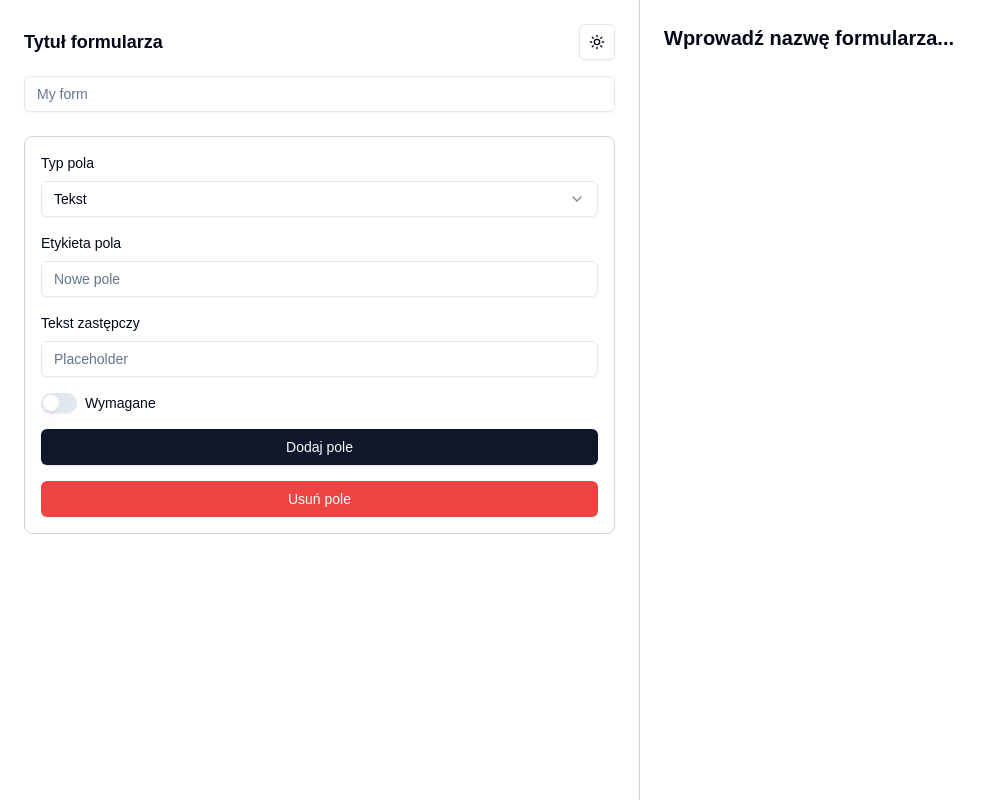
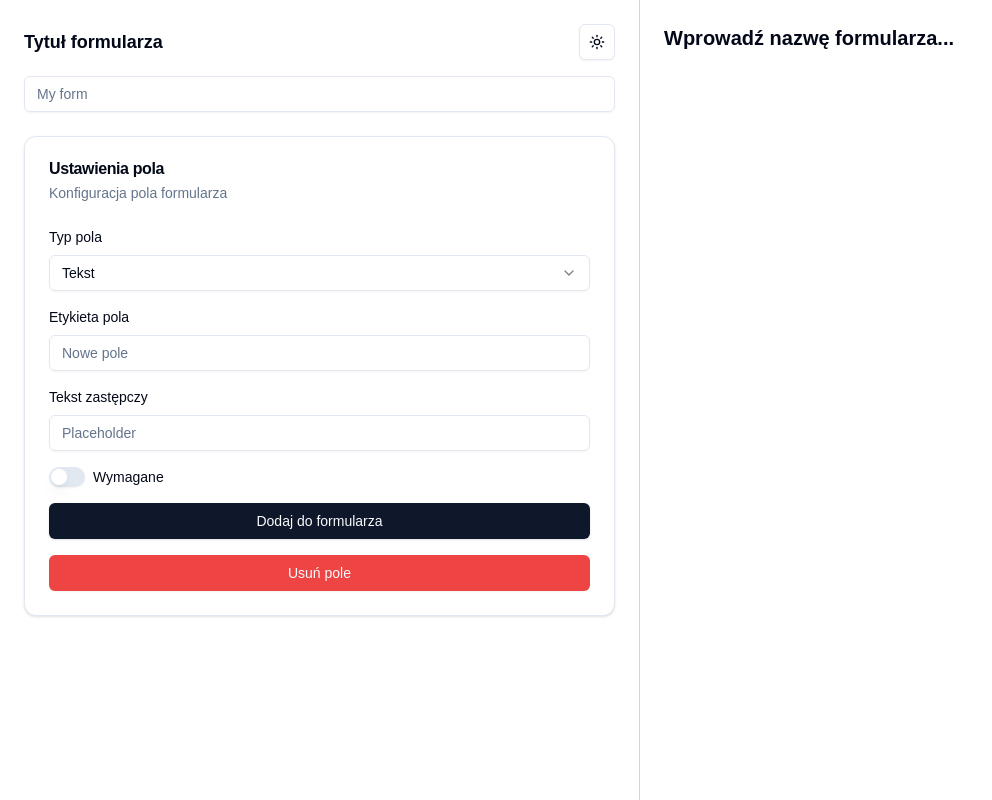
Before and after one commit to Blazej90/form, a Next.js app: page / in a window 1280 px wide. Shown: the whole page, without its empty margins (0-992 px from the left). Built offline with nearby package versions, Linux system fonts and the light colour scheme.

Commit message:
feat(form): add card from shadcn/ui fir field settings

```diff
--- a/src/components/LeftPanel.tsx
+++ b/src/components/LeftPanel.tsx
@@ -14,6 +14,13 @@
 import { Switch } from "@/components/ui/switch";
 import { Button } from "@/components/ui/button";
 import { Field } from "@/types/types";
+import {
+  Card,
+  CardContent,
+  CardHeader,
+  CardTitle,
+  CardDescription,
+} from "@/components/ui/card";
 
 interface LeftPanelProps {
   title: string;
@@ -70,7 +77,12 @@
         className="w-full mb-6"
       />
       <div>
-        <div className="p-4 border border-gray-300 rounded-lg mb-6">
+        <Card>
+          <CardHeader>
+            <CardTitle>Ustawienia pola</CardTitle>
+            <CardDescription>Konfiguracja pola formularza</CardDescription>
+          </CardHeader>
+          <CardContent>
             <div className="mb-4">
               <label className="block mb-2 text-sm font-medium">Typ pola</label>
               <Select
@@ -130,7 +142,7 @@
               <label className="ml-2 text-sm font-medium">Wymagane</label>
             </div>
             <Button onClick={addField} className="mb-4 w-full">
-            Dodaj pole
+              Dodaj do formularza
             </Button>
             <Button
               onClick={removeField}
@@ -139,7 +151,8 @@
             >
               Usuń pole
             </Button>
-        </div>
+          </CardContent>
+        </Card>
       </div>
     </div>
   );
--- /dev/null
+++ b/src/components/ui/card.tsx
@@ -0,0 +1,76 @@
+import * as React from "react"
+
+import { cn } from "@/lib/utils"
+
+const Card = React.forwardRef<
+  HTMLDivElement,
+  React.HTMLAttributes<HTMLDivElement>
+>(({ className, ...props }, ref) => (
+  <div
+    ref={ref}
+    className={cn(
+      "rounded-xl border bg-card text-card-foreground shadow",
+      className
+    )}
+    {...props}
+  />
+))
+Card.displayName = "Card"
+
+const CardHeader = React.forwardRef<
+  HTMLDivElement,
+  React.HTMLAttributes<HTMLDivElement>
+>(({ className, ...props }, ref) => (
+  <div
+    ref={ref}
+    className={cn("flex flex-col space-y-1.5 p-6", className)}
+    {...props}
+  />
+))
+CardHeader.displayName = "CardHeader"
+
+const CardTitle = React.forwardRef<
+  HTMLDivElement,
+  React.HTMLAttributes<HTMLDivElement>
+>(({ className, ...props }, ref) => (
+  <div
+    ref={ref}
+    className={cn("font-semibold leading-none tracking-tight", className)}
+    {...props}
+  />
+))
+CardTitle.displayName = "CardTitle"
+
+const CardDescription = React.forwardRef<
+  HTMLDivElement,
+  React.HTMLAttributes<HTMLDivElement>
+>(({ className, ...props }, ref) => (
+  <div
+    ref={ref}
+    className={cn("text-sm text-muted-foreground", className)}
+    {...props}
+  />
+))
+CardDescription.displayName = "CardDescription"
+
+const CardContent = React.forwardRef<
+  HTMLDivElement,
+  React.HTMLAttributes<HTMLDivElement>
+>(({ className, ...props }, ref) => (
+  <div ref={ref} className={cn("p-6 pt-0", className)} {...props} />
+))
+CardContent.displayName = "CardContent"
+
+const CardFooter = React.forwardRef<
+  HTMLDivElement,
+  React.HTMLAttributes<HTMLDivElement>
+>(({ className, ...props }, ref) => (
+  <div
+    ref={ref}
+    className={cn("flex items-center p-6 pt-0", className)}
+    {...props}
+  />
+))
+CardFooter.displayName = "CardFooter"
+
+export { Card, CardHeader, CardFooter, CardTitle, CardDescription, CardContent }
```
Lines whose indentation alone changed are shown as unchanged.
